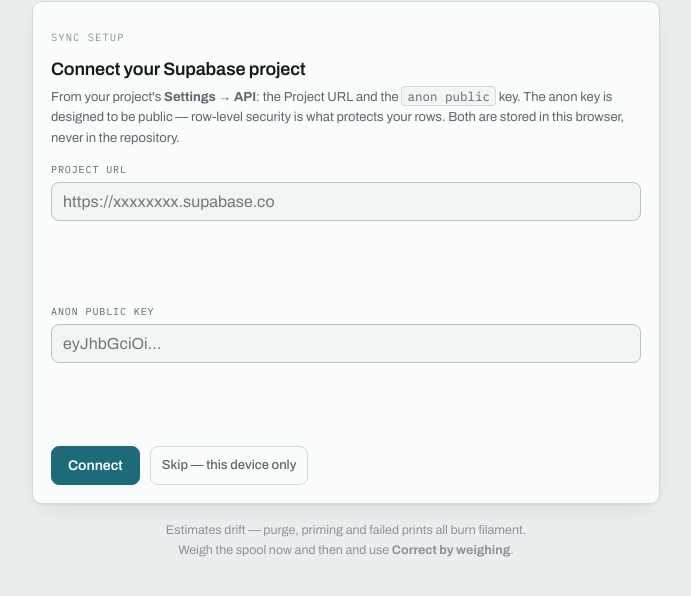
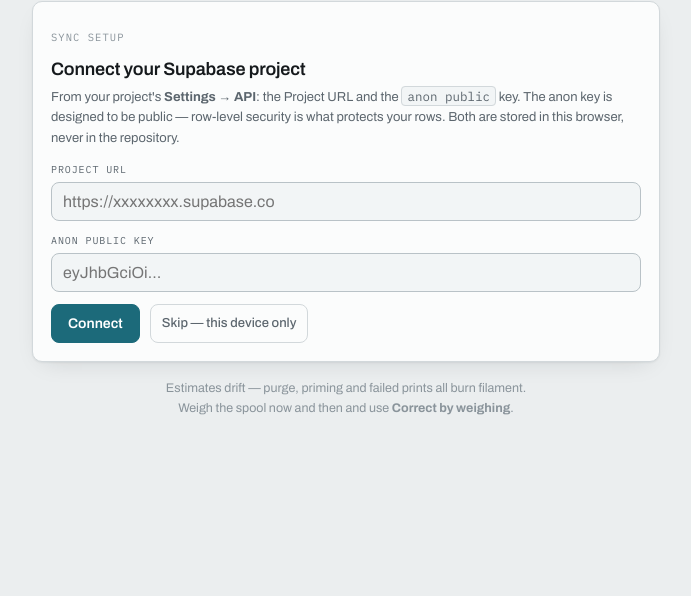
Before and after one commit to Wontsonsoup17/spool-gauge, a plain HTML site: page index.html in a window 1280 px wide. Shown: the part 64-660 px from the top of the page, without its empty margins (294-985 px from the left). Drawn offline with nearby package versions, Linux system fonts and the light colour scheme.

Commit message:
Fix column-flex field height on setup and sign-in forms

```diff
--- a/index.html
+++ b/index.html
@@ -79,6 +79,7 @@ h2.t{margin:6px 0 4px;font-size:18px;font-weight:600;letter-spacing:-.01em}
 form{display:flex;flex-direction:column;gap:12px}
 .row{display:flex;gap:10px;flex-wrap:wrap}
 .field{display:flex;flex-direction:column;gap:5px;flex:1 1 130px;min-width:120px}
+form>.field{flex:0 0 auto}
 label{font-family:"IBM Plex Mono",ui-monospace,monospace;font-size:10px;letter-spacing:.09em;text-transform:uppercase;color:var(--muted)}
 input{font-family:Archivo,sans-serif;font-size:16px;color:var(--ink);background:var(--panel-2);
   border:1px solid var(--line-strong);border-radius:8px;padding:10px 11px;width:100%;min-width:0}
```
